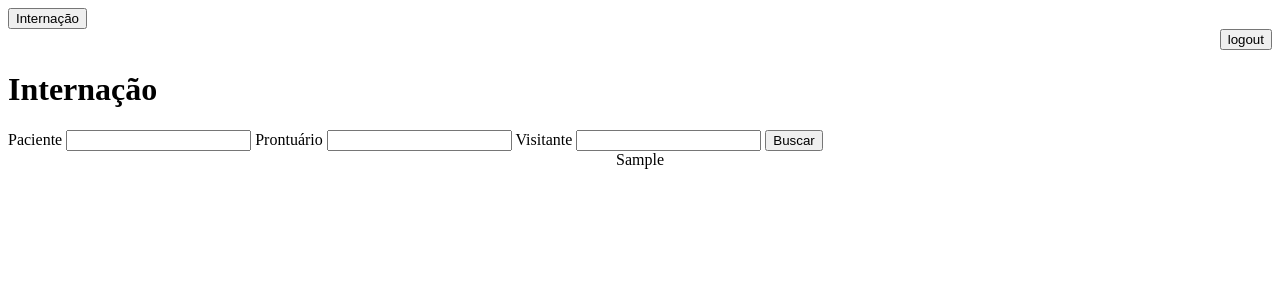
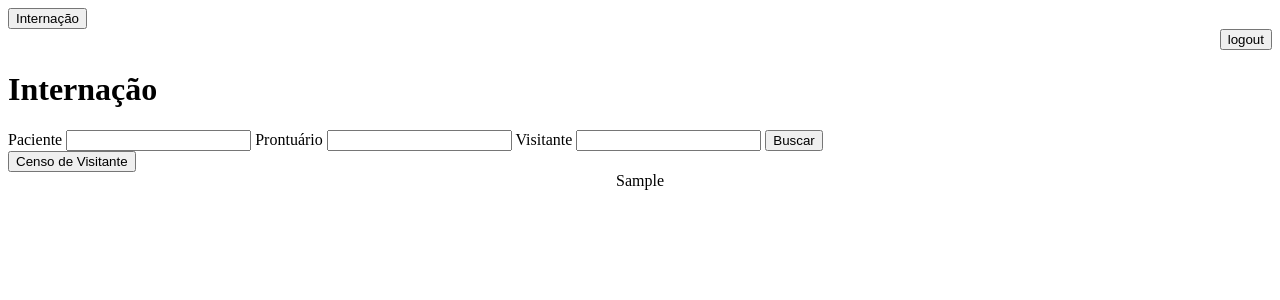
Before and after one commit to gabrielnm123/MedNet, a Django app: template templates/internacao.html in a window 1280 px wide. Shown: the top 300 px of the page. Run offline with Django 4.2, Linux system fonts and the light colour scheme; the template is opened without the code that fills it: most values are stand-ins (such as "Sample title", 1, 10 or a date in 2020).

Commit message:
inclui botão pra direcionar para censo_visitante.html

```diff
--- a/templates/internacao.html
+++ b/templates/internacao.html
@@ -11,6 +11,7 @@
     <input type="text" name="visitante">
     <button type="submit" id="button">Buscar</button>
   </form>
+  <a class="ativado" onclick="desativarLink(this)" href="{% url 'censo_visitante' %}"><button>Censo de Visitante</button></a>
   {% for message in messages %}
     <div align="center" style="color: red;">
       <strong>Erro: </strong>{{ message }}
```
